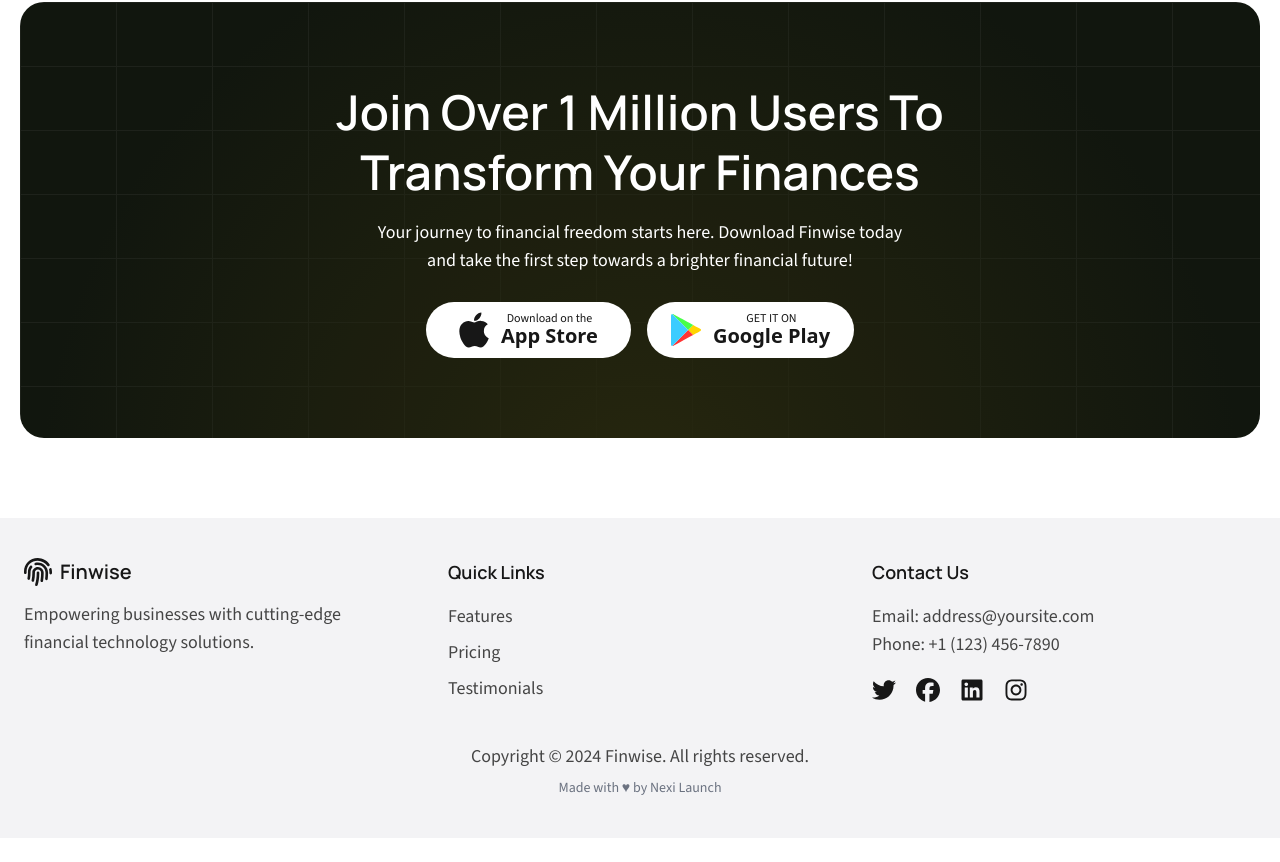
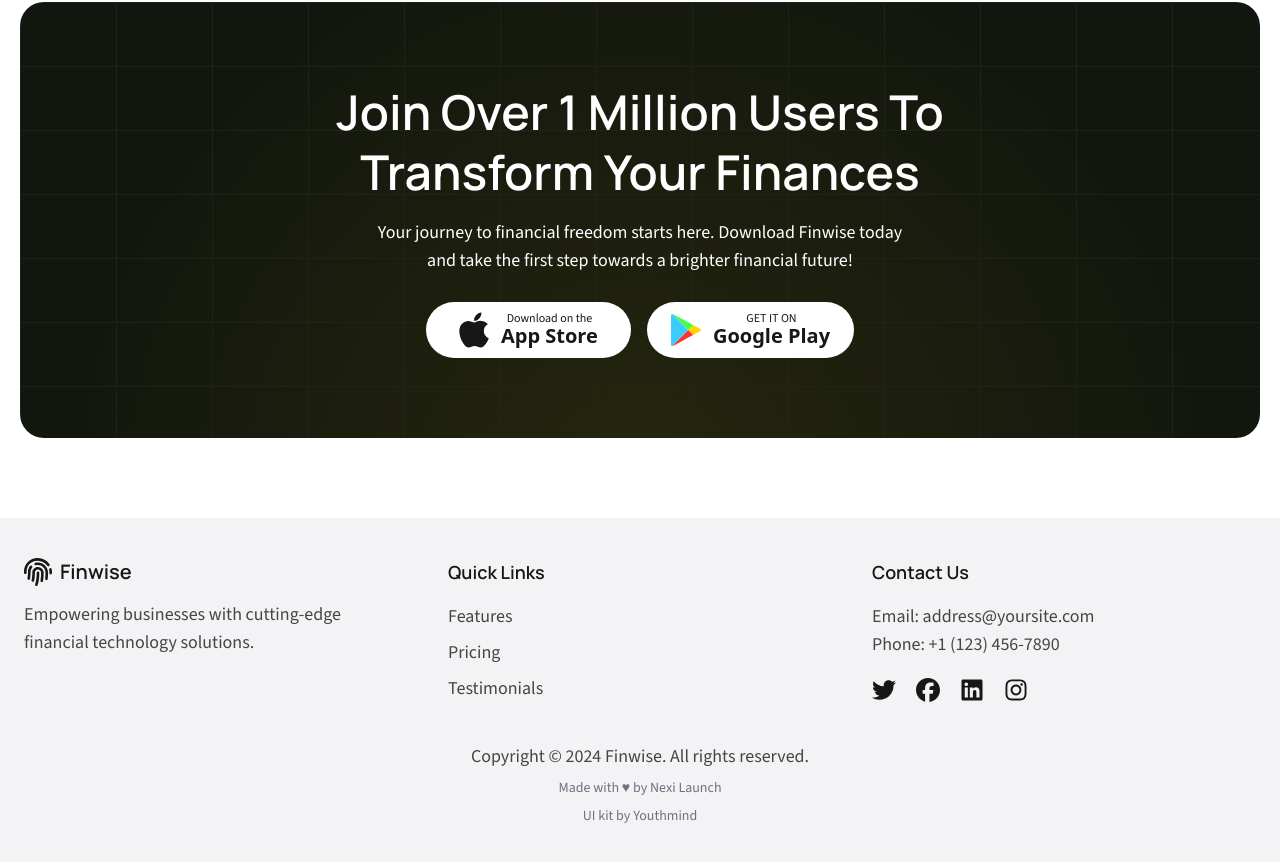
Before and after one commit to Exp-Tech-Indonesia/company-profile, a Next.js app: page / in a window 1280 px wide. Shown: the part 6169-7031 px from the top of the page. Before the commit the page ends 7007 px from the top, so only its background shows below. Built offline with nearby package versions, Linux system fonts and the light colour scheme.

Commit message:
Add credit for app UI design

```diff
--- a/src/components/Footer.tsx
+++ b/src/components/Footer.tsx
@@ -59,7 +59,8 @@ const Footer: React.FC = () => {
             </div>
             <div className="mt-8 md:text-center text-foreground-accent px-6">
                 <p>Copyright &copy; {new Date().getFullYear()} {siteDetails.siteName}. All rights reserved.</p>
-                <p className="text-sm mt-2 text-gray-500">Made with &hearts; by <a href="https://nexilaunch.com">Nexi Launch</a></p>
+                <p className="text-sm mt-2 text-gray-500">Made with &hearts; by <a href="https://nexilaunch.com" target="_blank">Nexi Launch</a></p>
+                <p className="text-sm mt-2 text-gray-500">UI kit by <a href="https://ui8.net/youthmind/products/fintech-finance-mobile-app-ui-kit" target="_blank">Youthmind</a></p>
             </div>
         </footer>
     );
```
